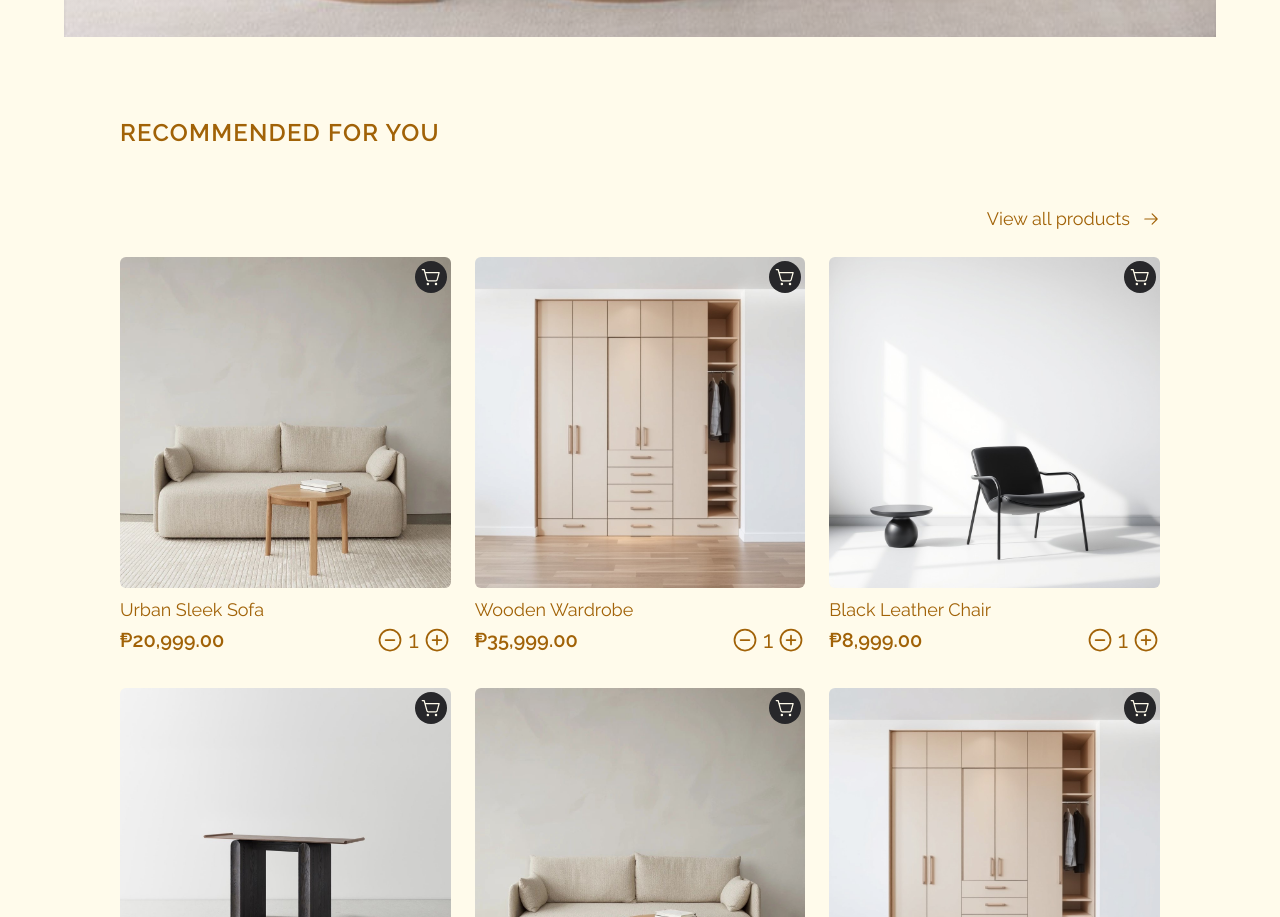
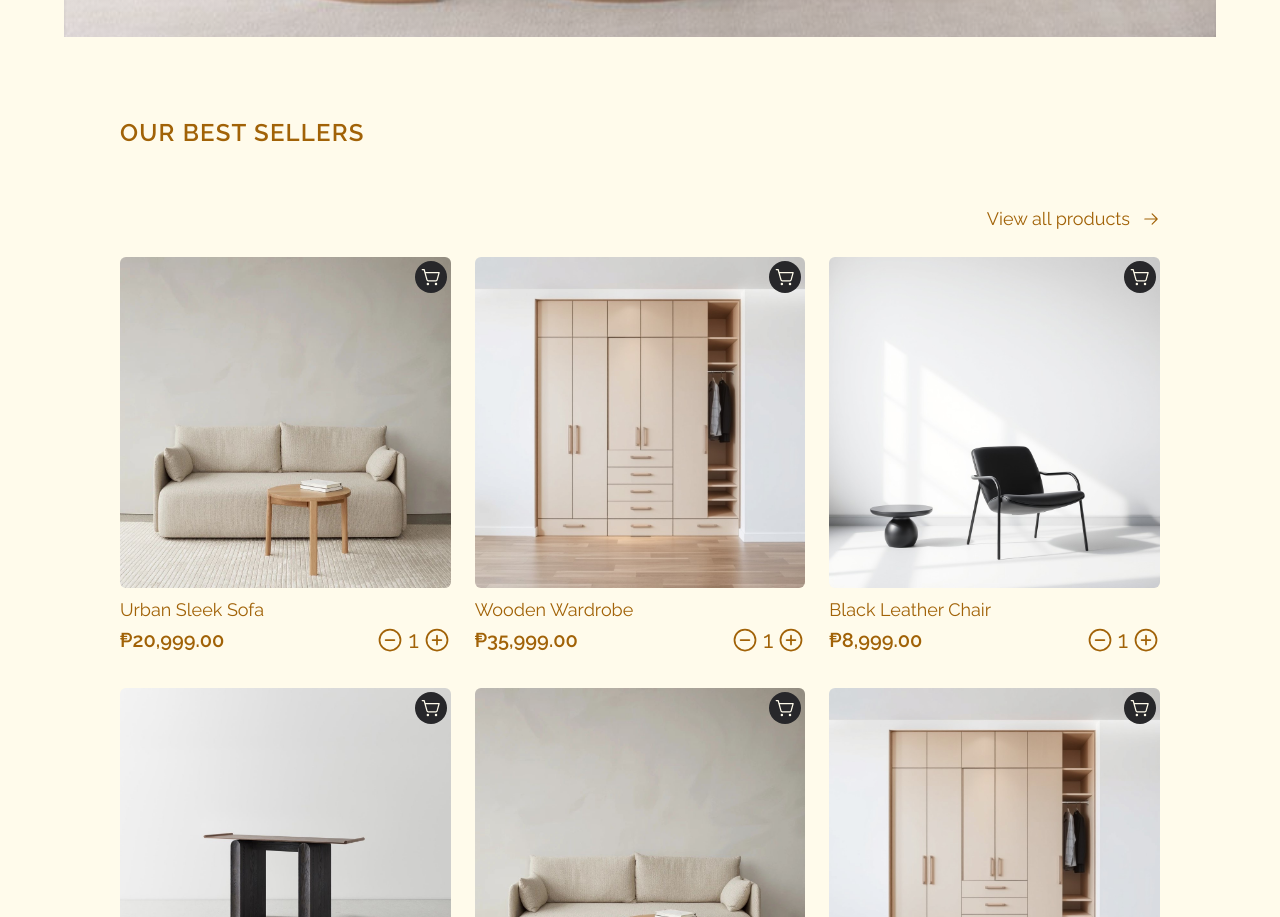
Before and after one commit to RyneeeJ/Moderngrains-client, a React (Vite) app: page / in a window 1280 px wide. Shown: the part 907-1824 px from the top of the page. Built offline with nearby package versions, Linux system fonts and the light colour scheme; the HTML template or start-up script is replaced by a standard one.

Commit message:
Renamed RecommendedProducts to BestSellers

```diff
--- a/src/features/products/RecommendedProducts.jsx
+++ b/src/features/products/BestSellers.jsx
@@ -4,14 +4,14 @@ import SectionHeading from "../../ui/SectionHeading";
 import { PiArrowRight } from "react-icons/pi";
 import ProductList from "./ProductList";
 
-function RecommendedProducts() {
+function BestSellers() {
   return (
     <Section>
-      <SectionHeading>Recommended for you</SectionHeading>
+      <SectionHeading>Our Best Sellers</SectionHeading>
 
       <Link
         to="/products"
-        className="xs:text-base mb-4 flex items-center justify-end gap-3 text-sm hover:underline md:mb-6 md:text-lg"
+        className="mb-4 flex items-center justify-end gap-3 text-sm hover:underline xs:text-base md:mb-6 md:text-lg"
       >
         View all products{" "}
         <span className="inline-block">
@@ -24,4 +24,4 @@ function RecommendedProducts() {
   );
 }
 
-export default RecommendedProducts;
+export default BestSellers;
--- a/src/pages/Homepage.jsx
+++ b/src/pages/Homepage.jsx
@@ -1,12 +1,11 @@
-import RecommendedProducts from "../features/products/RecommendedProducts";
 import HeroImage from "../ui/HeroImage";
-
+import BestSellers from "../features/products/BestSellers";
 function Homepage() {
   return (
     <div id="hero-section">
       <HeroImage />
 
-      <RecommendedProducts />
+      <BestSellers />
     </div>
   );
 }
```
